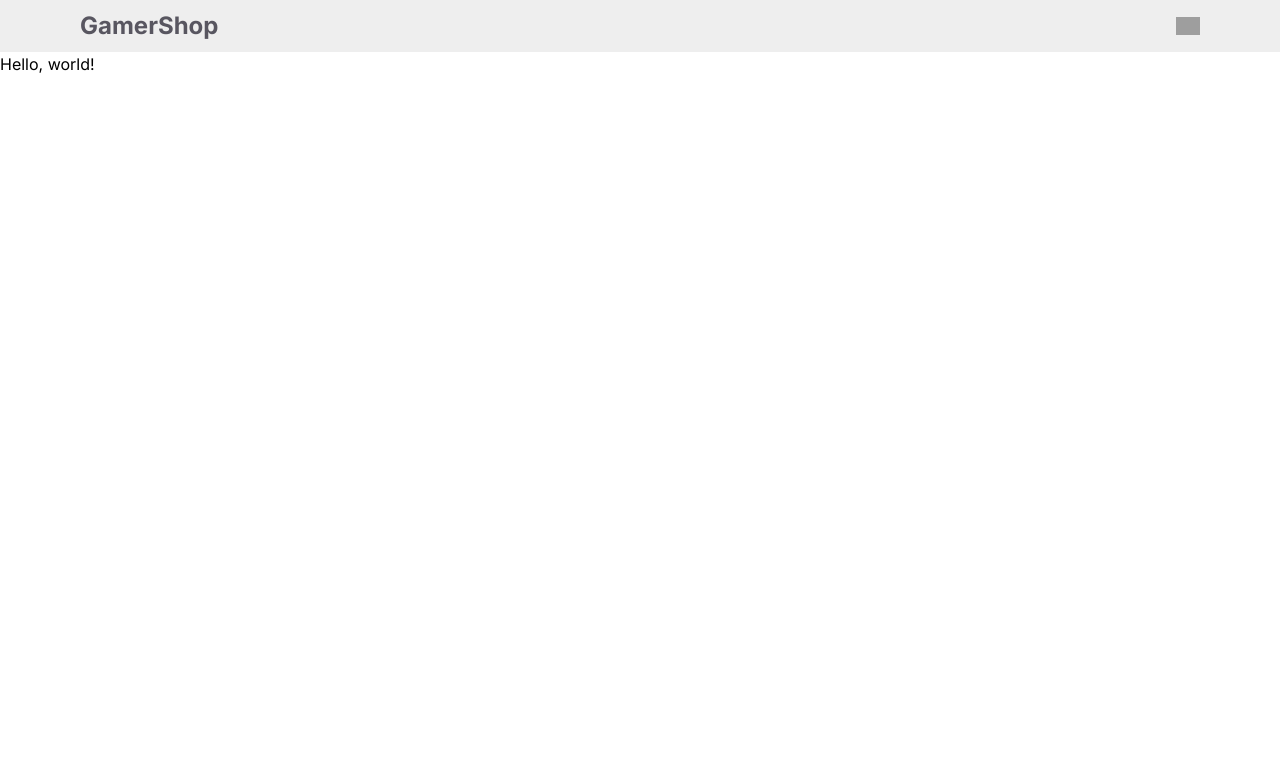
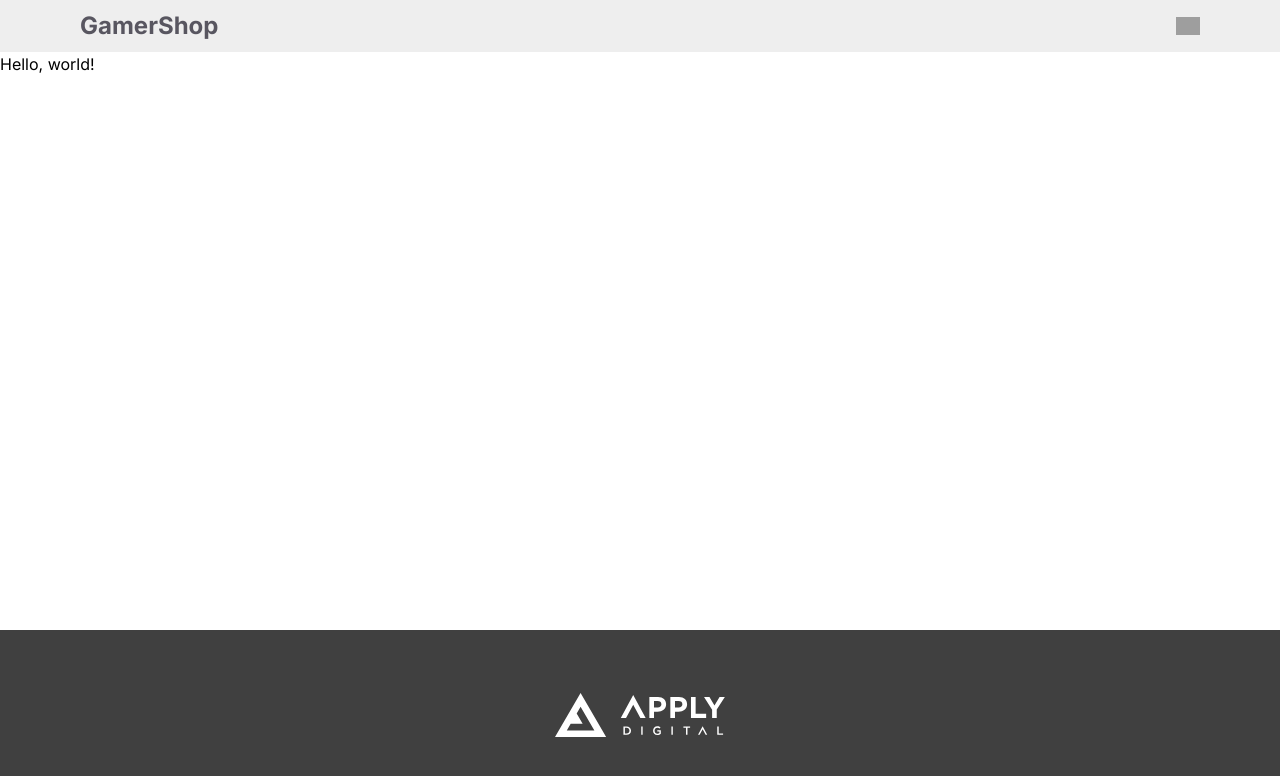
Before and after one commit to yeynerArenales/ad-frontend-test, a Next.js app: page / in a window 1280 px wide. Shown: the top 776 px of the page. Built offline with nearby package versions, Linux system fonts and the light colour scheme; grey boxes are pictures that could not be loaded.

Commit message:
feat: implement footer and improve layout structure

```diff
--- a/src/app/cart/page.tsx
+++ b/src/app/cart/page.tsx
@@ -1,3 +1,3 @@
 export default function CartPage() {
-  return <main>CartPage</main>;
+  return <h1>CartPage</h1>;
 }
--- a/src/app/layout.tsx
+++ b/src/app/layout.tsx
@@ -2,6 +2,7 @@ import type { Metadata } from "next";
 import { Inter } from "next/font/google";
 import "./globals.css";
 import { Header } from "@/components/organisms/header";
+import { Footer } from "@/components/organisms/footer";
 
 const inter = Inter({ subsets: ["latin"] });
 
@@ -12,14 +13,17 @@ export const metadata: Metadata = {
 
 export default function RootLayout({
   children,
-}: Readonly<{
+}: {
   children: React.ReactNode;
-}>) {
+}) {
   return (
     <html lang="en">
-      <body className={inter.className}>
+      <body className={`${inter.className} min-h-screen flex flex-col`}>
         <Header />
-        {children}
+        <main className="flex-grow">
+          {children}
+        </main>
+        <Footer />
       </body>
     </html>
   );
--- a/src/app/page.tsx
+++ b/src/app/page.tsx
@@ -1,7 +1,3 @@
 export default async function Home() {
-  return (
-    <main>
-      <h1>Hello, world!</h1>
-    </main>
-  )
+  return <h1>Hello, world!</h1>;
 }
--- /dev/null
+++ b/src/components/organisms/footer/index.tsx
@@ -0,0 +1,17 @@
+import Link from "next/link";
+import Image from "next/image";
+
+export const Footer = () => {
+  return (
+    <footer className="bg-neutral h-[170px] flex items-center justify-center">
+      <Link href="/">
+        <Image
+          src="/applyDigitalLogo.svg"
+          alt="Apply Digital Logo"
+          width={170}
+          height={44}
+        />
+      </Link>
+    </footer>
+  );
+};
--- a/tailwind.config.ts
+++ b/tailwind.config.ts
@@ -10,6 +10,7 @@ const config: Config = {
     extend: {
       colors: {
         surface: "#EEEEEE",
+        neutral: "#404040",
         text: {
           gray: "#585660",
         },
```
Also changed, not shown: public/applyDigitalLogo.svg (added).
